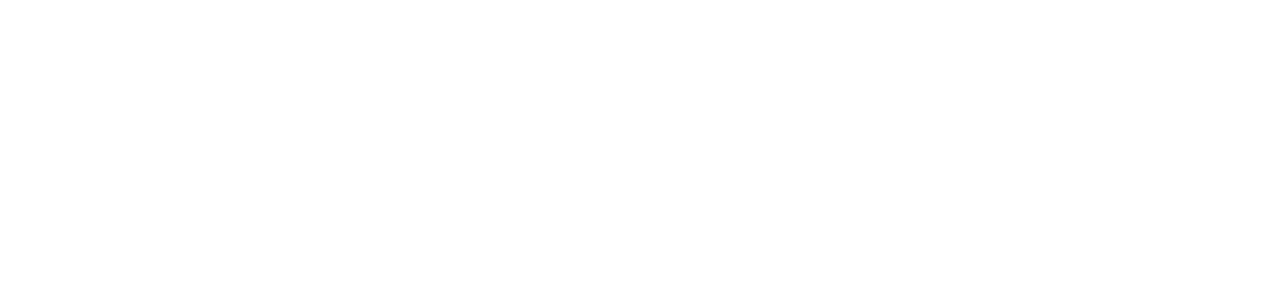
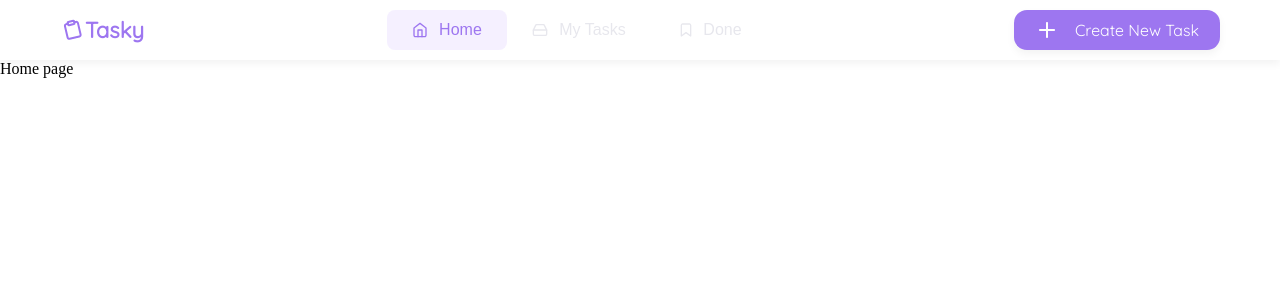
Before and after one commit to hqshtag/Tasky, a React (Create React App) app: page / in a window 1280 px wide. Shown: the top 300 px of the page. Built offline with nearby package versions, Linux system fonts and the light colour scheme.

Commit message:
updated dependencies/ bug fix/ moved imgs folder

```diff
--- a/package.json
+++ b/package.json
@@ -3,6 +3,7 @@
   "version": "0.1.0",
   "private": true,
   "dependencies": {
+    "node-sass": "^4.14.1",
     "react": "^16.9.0",
     "react-dom": "^16.9.0",
     "react-scripts": "3.1.1"
--- a/src/App.js
+++ b/src/App.js
@@ -1,7 +1,17 @@
 import React from "react";
 
+import Home from "./components/Home";
+import Navbar from "./components/layout/Navbar";
+
+import "./assets/styles/stylesheet.scss";
+
 function App() {
-  return null;
+  return (
+    <>
+      <Navbar />
+      <Home />
+    </>
+  );
 }
 
 export default App;
```
Also changed, not shown: src/imgs/1.png (deleted), 1 other file (tests, documents, lock files or other folders).
